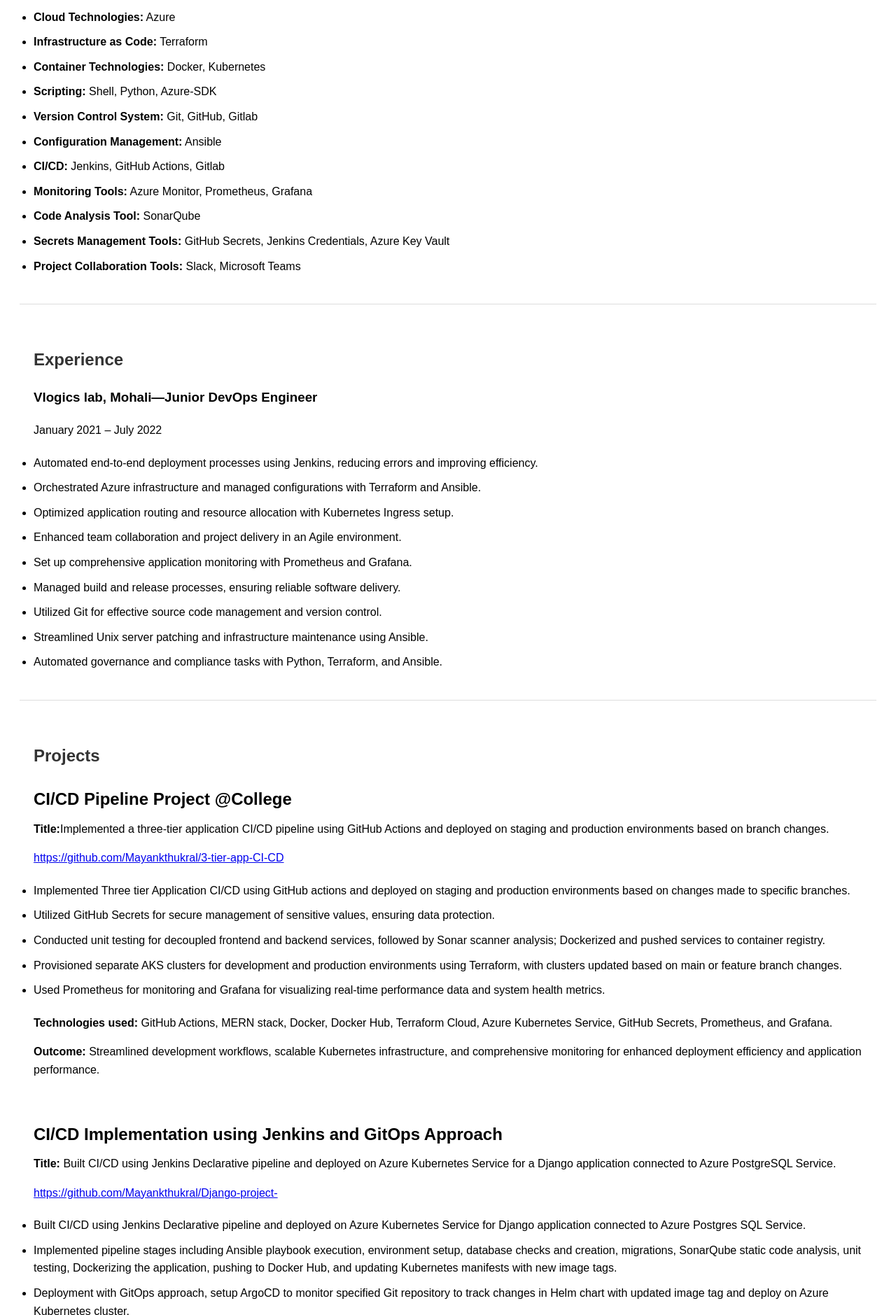
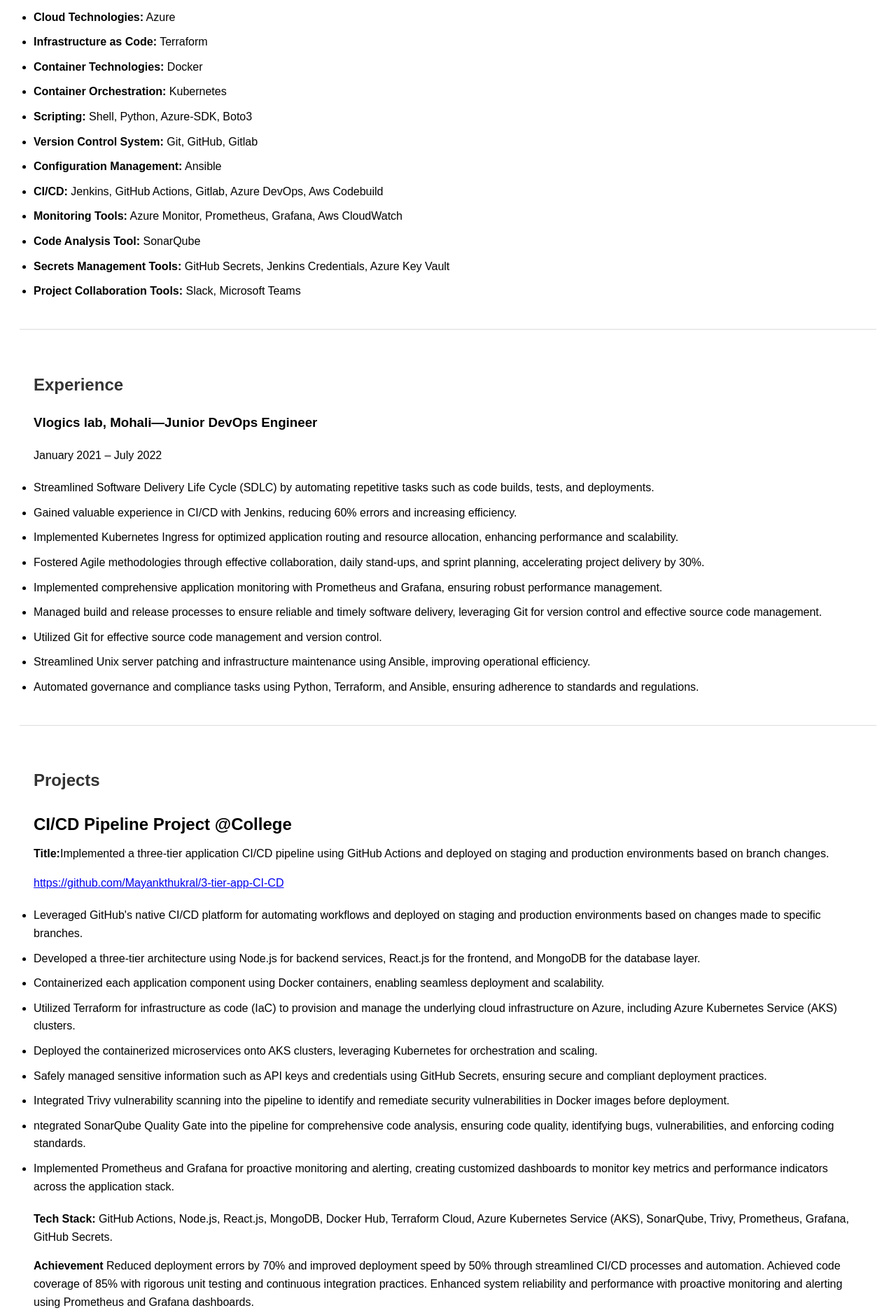
Before and after one commit to Mayankthukral/Portfolio, a plain HTML site: page index.html in a window 1280 px wide. Shown: the part 680-2559 px from the top of the page at 70% size. Drawn offline with Linux system fonts and the light colour scheme.

Commit message:
Updated project description

```diff
--- a/index.html
+++ b/index.html
@@ -41,12 +41,13 @@
         <ul>
             <li><strong>Cloud Technologies:</strong> Azure</li>
             <li><strong>Infrastructure as Code:</strong> Terraform</li>
-            <li><strong>Container Technologies:</strong> Docker, Kubernetes</li>
-            <li><strong>Scripting:</strong> Shell, Python, Azure-SDK</li>
+            <li><strong>Container Technologies:</strong> Docker</li>
+            <li><strong>Container Orchestration:</strong> Kubernetes</li>
+            <li><strong>Scripting:</strong> Shell, Python, Azure-SDK, Boto3</li>
             <li><strong>Version Control System:</strong> Git, GitHub, Gitlab</li>
             <li><strong>Configuration Management:</strong> Ansible</li>
-            <li><strong>CI/CD:</strong> Jenkins, GitHub Actions, Gitlab</li>
-            <li><strong>Monitoring Tools:</strong> Azure Monitor, Prometheus, Grafana</li>
+            <li><strong>CI/CD:</strong> Jenkins, GitHub Actions, Gitlab, Azure DevOps, Aws Codebuild</li>
+            <li><strong>Monitoring Tools:</strong> Azure Monitor, Prometheus, Grafana, Aws CloudWatch</li>
             <li><strong>Code Analysis Tool:</strong> SonarQube</li>
             <li><strong>Secrets Management Tools:</strong> GitHub Secrets, Jenkins Credentials, Azure Key Vault</li>
             <li><strong>Project Collaboration Tools:</strong> Slack, Microsoft Teams</li>
@@ -60,15 +61,15 @@
         <h3>Vlogics lab, Mohali—Junior DevOps Engineer</h3>
         <p>January 2021 – July 2022</p>
         <ul>
-            <li>Automated end-to-end deployment processes using Jenkins, reducing errors and improving efficiency.</li>
-            <li>Orchestrated Azure infrastructure and managed configurations with Terraform and Ansible.</li>
-            <li>Optimized application routing and resource allocation with Kubernetes Ingress setup.</li>
-            <li>Enhanced team collaboration and project delivery in an Agile environment.</li>
-            <li>Set up comprehensive application monitoring with Prometheus and Grafana.</li>
-            <li>Managed build and release processes, ensuring reliable software delivery.</li>
+            <li>Streamlined Software Delivery Life Cycle (SDLC) by automating repetitive tasks such as code builds, tests, and deployments.</li>
+            <li>Gained valuable experience in CI/CD with Jenkins, reducing 60% errors and increasing efficiency. </li>
+            <li>Implemented Kubernetes Ingress for optimized application routing and resource allocation, enhancing performance and scalability.</li>
+            <li>Fostered Agile methodologies through effective collaboration, daily stand-ups, and sprint planning, accelerating project delivery by 30%.</li>
+            <li>Implemented comprehensive application monitoring with Prometheus and Grafana, ensuring robust performance management.</li>
+            <li>Managed build and release processes to ensure reliable and timely software delivery, leveraging Git for version control and effective source code management.</li>
             <li>Utilized Git for effective source code management and version control.</li>
-            <li>Streamlined Unix server patching and infrastructure maintenance using Ansible.</li>
-            <li>Automated governance and compliance tasks with Python, Terraform, and Ansible.</li>
+            <li>Streamlined Unix server patching and infrastructure maintenance using Ansible, improving operational efficiency.</li>
+            <li>Automated governance and compliance tasks using Python, Terraform, and Ansible, ensuring adherence to standards and regulations.</li>
         </ul>
     </section>
     <section>
@@ -81,17 +82,21 @@
             <p class="project-description"><b>Title:</b>Implemented a three-tier application CI/CD pipeline using GitHub Actions and deployed on staging and production environments based on branch changes.</p>
             <p class="Repository Link"><a href="https://github.com/Mayankthukral/3-tier-app-CI-CD" target="_blank">https://github.com/Mayankthukral/3-tier-app-CI-CD</a></p>
         <ul>
-            <li>Implemented Three tier Application CI/CD using GitHub actions and deployed on staging and production environments based on changes made to specific branches.</li>
-            <li>Utilized GitHub Secrets for secure management of sensitive values, ensuring data protection.</li>
-            <li>Conducted unit testing for decoupled frontend and backend services, followed by Sonar scanner analysis; Dockerized and pushed services to container registry.</li>
-            <li>Provisioned separate AKS clusters for development and production environments using Terraform, with clusters updated based on main or feature branch changes.</li>
-            <li>Used Prometheus for monitoring and Grafana for visualizing real-time performance data and system health metrics.</li>
+            <li>Leveraged GitHub's native CI/CD platform for automating workflows and deployed on staging and production environments based on changes made to specific branches.</li>
+            <li>Developed a three-tier architecture using Node.js for backend services, React.js for the frontend, and MongoDB for the database layer.</li>
+            <li>Containerized each application component using Docker containers, enabling seamless deployment and scalability.</li>
+            <li>Utilized Terraform for infrastructure as code (IaC) to provision and manage the underlying cloud infrastructure on Azure, including Azure Kubernetes Service (AKS) clusters.</li>
+            <li>Deployed the containerized microservices onto AKS clusters, leveraging Kubernetes for orchestration and scaling.</li>
+            <li>Safely managed sensitive information such as API keys and credentials using GitHub Secrets, ensuring secure and compliant deployment practices.</li>
+            <li>Integrated Trivy vulnerability scanning into the pipeline to identify and remediate security vulnerabilities in Docker images before deployment.</li>
+            <li>ntegrated SonarQube Quality Gate into the pipeline for comprehensive code analysis, ensuring code quality, identifying bugs, vulnerabilities, and enforcing coding standards.</li>
+            <li>Implemented Prometheus and Grafana for proactive monitoring and alerting, creating customized dashboards to monitor key metrics and performance indicators across the application stack.</li>
         </ul>
 
 
-    <p><b>Technologies used: </b>GitHub Actions, MERN stack, Docker, Docker Hub, Terraform Cloud, Azure Kubernetes Service, GitHub Secrets, Prometheus, and Grafana.</p>
+    <p><b>Tech Stack: </b>GitHub Actions, Node.js, React.js, MongoDB, Docker Hub, Terraform Cloud, Azure Kubernetes Service (AKS), SonarQube, Trivy, Prometheus, Grafana, GitHub Secrets.</p>
 
-    <p><b>Outcome: </b>Streamlined development workflows, scalable Kubernetes infrastructure, and comprehensive monitoring for enhanced deployment efficiency and application performance.</p>
+    <p><b>Achievement </b>Reduced deployment errors by 70% and improved deployment speed by 50% through streamlined CI/CD processes and automation. Achieved code coverage of 85% with rigorous unit testing and continuous integration practices. Enhanced system reliability and performance with proactive monitoring and alerting using Prometheus and Grafana dashboards.</p>
 
 
 
@@ -113,22 +118,22 @@
 
         </div>
         <div class="project">
-            <p class="project-title">Terraform-Based Azure Infrastructure Deployment for Static Web Application - <b>Currently Working</b></p>
-            <p class="project-description"><b>Title:</b>Orchestrated complete Azure infrastructure deployment using Terraform modules for a static web application.</p>
+            <p class="project-title">Provisioned Scalable Azure Infrastructure using Terraform</p>
+            <p class="project-description"><b>Title:</b>spearheaded the creation of a resilient and scalable cloud infrastructure on Microsoft Azure using Terraform, resulting in substantial efficiency gains and establishing resilient deployment procedures</p>
             <p class="Repository Link"><a href="https://github.com/Mayankthukral/Azure-Infra-Terraform" target="_blank">https://github.com/Mayankthukral/Azure-Infra-Terraform</a></p>
         <ul>
-            <li>Orchestrated Azure infrastructure deployment utilizing Terraform for modular and scalable architecture.</li>
-            <li>Implemented Azure Storage Container for state management and as a remote backend solution.</li>
-            <li>Established a dedicated resource group to consolidate Azure resources, enhancing management and visibility.</li>
-            <li>Deployed a storage account specifically for hosting static web application assets, ensuring optimized delivery.</li>
-            <li>Configured Azure App Service for reliable hosting of static web application, with a focus on performance.</li>
-            <li>Employed Terraform's modular design to facilitate component reusability and infrastructure scalability.</li>
+            <li>Developed a secure and scalable cloud infrastructure on Azure using Terraform, reducing deployment time by 30% and manual intervention by 40%. This streamlined approach ensured rapid and reliable provisioning of resources.</li>
+            <li>Leveraged Azure DevOps CI/CD pipelines to seamlessly orchestrate infrastructure provisioning, ensuring a continuous and automated deployment pipeline. </li>
+            <li>Utilized Azure Container Storage for efficient Terraform backend management, enhancing version control and collaboration.</li>
+            <li>Configured essential services such as Entra ID with RBAC for least privilege access, Resource Group management, Virtual Network (VNet), VM Scale Sets for scalability, Public IP addressing, and External Load Balancer for optimal traffic distribution.</li>
+            <li>Integrated robust monitoring solutions including Application Insights, Azure Monitor with proactive alerts, Log Analytics Workspace for deep insights, Azure Backup for data protection, and Recovery Services Vault for disaster recovery planning. This comprehensive setup ensured proactive monitoring, security, and rapid recovery in case of failures.</li>
+            <li>Implemented SSH Keys for secure remote access, enforced governance policies using Azure Policy including budget controls and cost alerts, ensuring compliance and cost management.</li>
             <li>Meticulously defined resource dependencies within Terraform to guarantee seamless provisioning and interconnectivity.</li>
         </ul>
 
 
-          <p><b>Technologies used: </b>Terraform, Azure Resource Manager (ARM), Azure Storage Account, Azure App Service, Azure App Service Plan, Git, and GitHub.</p>
-
+          <p><b>Technologies used: </b>Azure DevOps, Azure Container Storage, Entra ID with RBAC, Resource Group, Virtual Network (VNet), VM Scale Sets, Public IP Addressing, External Load Balancer, Application Insights, Azure Monitor with Alerts, Log Analytics Workspace, Azure Backup, Recovery Services Vault, SSH Keys, Azure Policy.</p>
+           <p><b>Achievement: </b>Enabled Autoscaling of Virtual Machines (VMs) accessible via HTTPS, guaranteeing secure communication and DNS-based application access. This achievement highlighted our focus on scalability, security, and efficient resource utilization.</p>
         </div>
     </section>
     <section>
```
